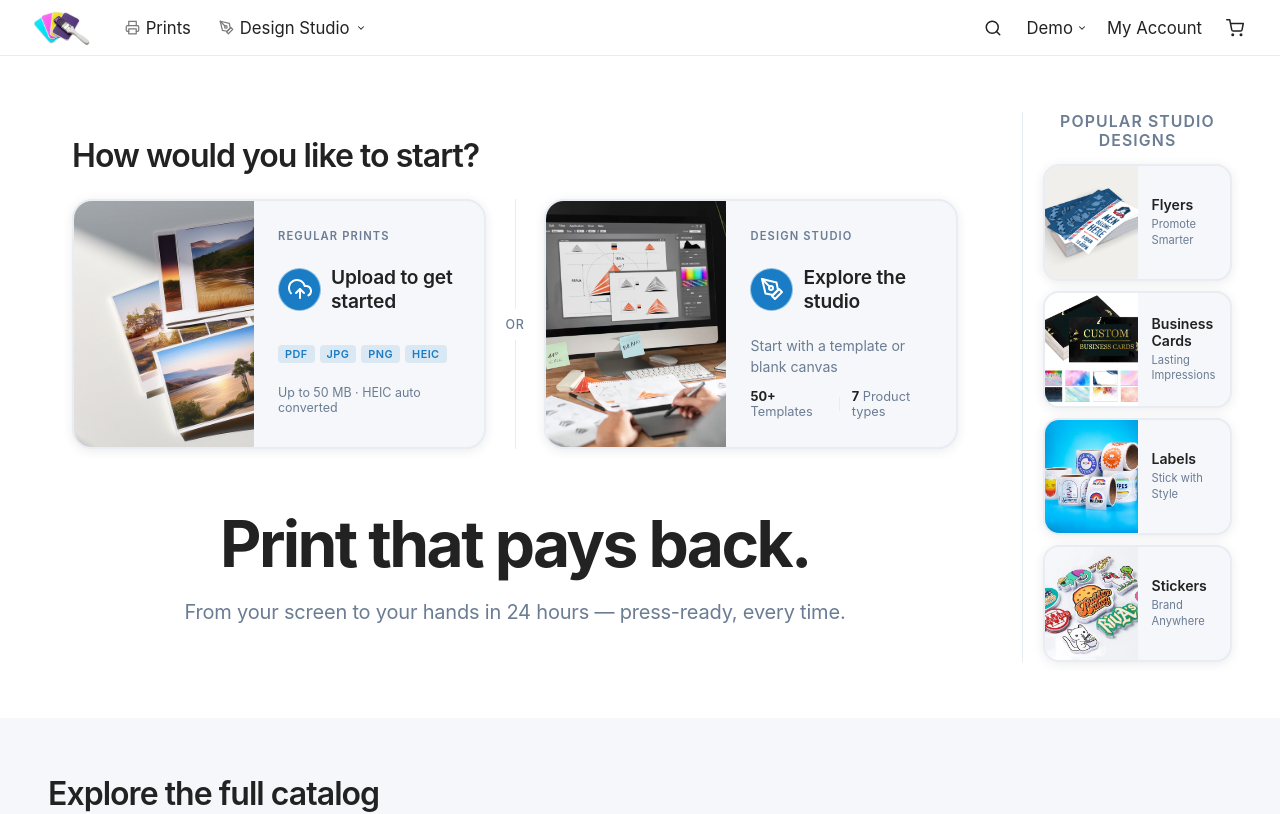
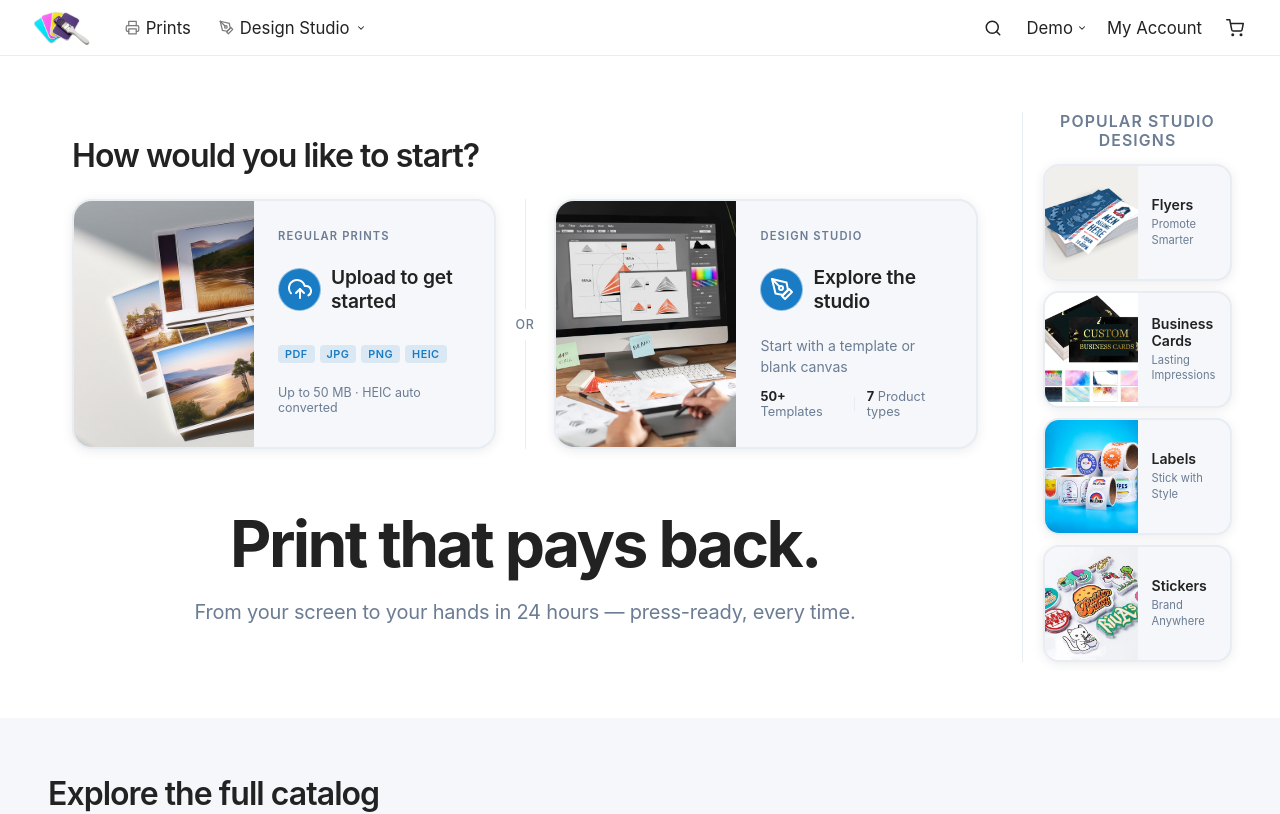
Before and after one commit to anglrBoy/printDirectMock1, an Angular app: page / in a window 1280 px wide. Shown: the top 814 px of the page. Built offline with nearby package versions, Linux system fonts and the light colour scheme.

Commit message:
adjust layout
fix layout format

```diff
--- a/src/app/main-page/main-page.css
+++ b/src/app/main-page/main-page.css
@@ -79,14 +79,14 @@
 
 .start-layout {
   display: flex;
-  gap: 40px;
+  gap: 20px;
   align-items: stretch;
 }
 
 .start-main {
   flex: 1 1 0;
   min-width: 0;
-  max-width: 1200px;
+  max-width: 1350px;
   border-radius: 16px;
   padding: 24px;
 }
```
